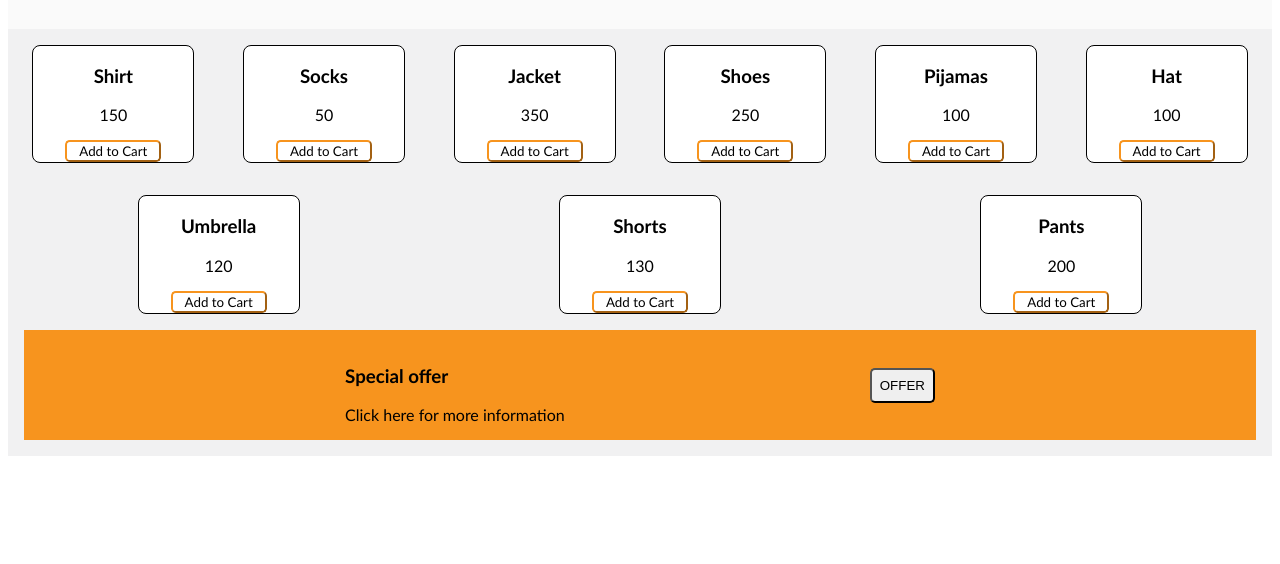
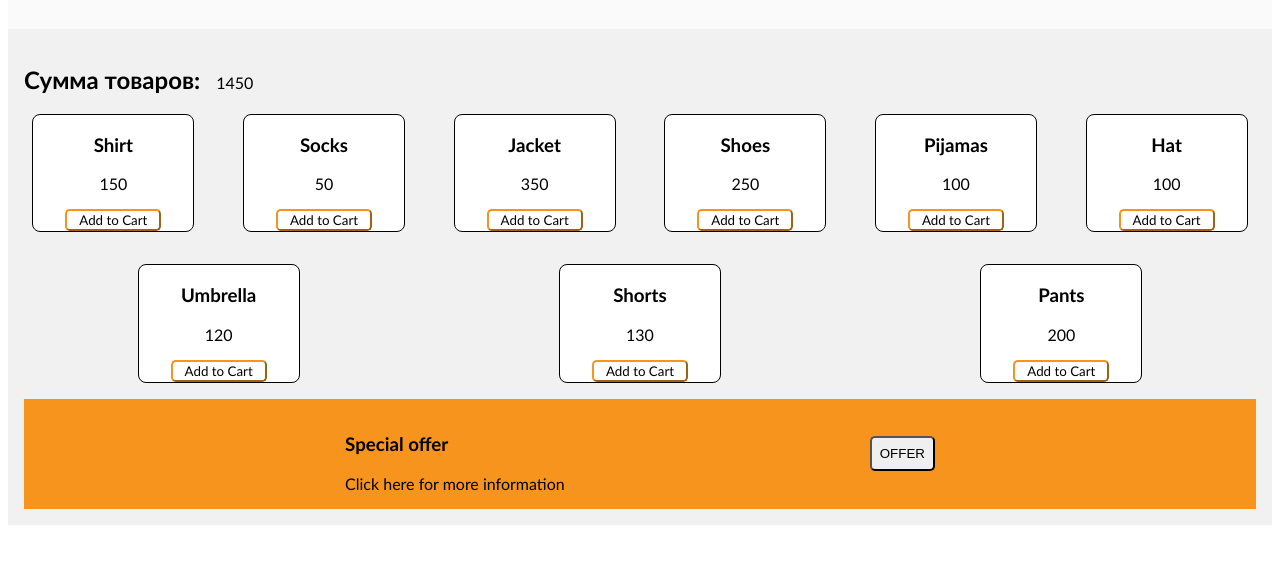
Before and after one commit to leokotman/pure-js, a plain HTML site: page index.html in a window 1280 px wide. Shown: the part 66-630 px from the top of the page. Drawn offline with Linux system fonts and the light colour scheme.

Commit message:
task2 done

```diff
--- a/oop-script.js
+++ b/oop-script.js
@@ -2,12 +2,13 @@ class GoodsItem {
     constructor(title, price) {
         this.title = title;
         this.price = price;
+        this.btn = `<button class="add_to_cart" type="button">Add to Cart</button>`;
     };
     render() {
         return `<div class="goods_item">
         <h3>${this.title}</h3>
         <p>${this.price}</p>
-        <button class="add_to_cart" type="button">Add to Cart</button>
+        ${this.btn}
         </div>`;
     };
 }
@@ -15,7 +16,23 @@ class GoodsItem {
 class GoodsList {
     constructor() {
         this.goods = [];
-    }
+    };
+    _showSum() {
+        let sumPlace = `<div class='sum'></div>`;
+        document
+            .querySelector(".main")
+            .insertAdjacentHTML("afterbegin", sumPlace);
+        let productsSum = 0;
+        this.goods.forEach((item) => {
+            productsSum += item.price;
+        });
+        document
+            .querySelector(".sum")
+            .insertAdjacentHTML(
+                "afterbegin",
+                `<h2 class="sumH2">Сумма товаров:</h2><span>${productsSum}</span>`
+            );
+    };
     fetchGoods() {
         this.goods = [{
                 title: "Shirt",
@@ -61,17 +78,18 @@ class GoodsList {
             let goodItem = new GoodsItem(good.title, good.price);
             listHtml += goodItem.render();
         });
-        document.querySelector(".goods-list").insertAdjacentHTML('afterbegin', listHtml);
+        document.querySelector(".goods-list").insertAdjacentHTML("afterbegin", listHtml);
+        this._showSum();
     };
 }
 
 class Cart {
     constructor() {
-        this.count = 0
+        this.count = 0;
     };
     _addCount() {
         let itemsCount = document.querySelector(".items_count");
-        return itemsCount.innerHTML = this.count;
+        return (itemsCount.innerHTML = this.count);
     };
     _addToCartBtnListener(btn) {
         btn.addEventListener("click", () => {
@@ -80,11 +98,13 @@ class Cart {
         });
     };
     renderCartQuantity() {
-        document.querySelectorAll(".add_to_cart").forEach(this._addToCartBtnListener.bind(this));
+        document
+            .querySelectorAll(".add_to_cart")
+            .forEach(this._addToCartBtnListener.bind(this));
         this._addCount();
     };
     //new methods
-    renderCartSum() {
+    _renderCartSum() {
         //{item price * quantity}
         //show sum
     };
@@ -98,15 +118,18 @@ class Cart {
 //элемент корзины (товар в корзине)
 class ItemInCart {
     constructor(title, price, quantity) {
-        this.title = title
-        this.price = price
-        this.quantity = quantity
+        this.title = title;
+        this.price = price;
+        this.quantity = quantity;
     };
     changeQuantity() {
         //btns + & –
     };
     removeFromCart() {
         //btn 'delete item'
+    };
+    showItem() {
+        //link to this product
     };
 }
 
--- a/style.scss
+++ b/style.scss
@@ -1,23 +1,18 @@
 body {
     font-family: 'Trebuchet MS', 'Lucida Sans Unicode', 'Lucida Grande', sans-serif;
-
-    .header{
+    .header {
         display: flex;
         justify-content: space-between;
         background: #FAFAFA;
         padding: 2rem 4.5rem;
         margin: 0;
-
-
         .header_menu a {
             color: black;
         }
-
         .cart-button {
             background-color: #fff;
             border: 1px solid #F7941E;
             border-radius: 5px;
-
             svg {
                 width: 1rem;
                 height: 1rem;
@@ -25,25 +20,27 @@ body {
             }
         }
     }
-
-    .main{
+    .main {
         background-color: #F1F1F2;
         padding: 1rem;
-
+        .sum {
+            .sumH2 {
+                display: inline-block;
+                margin-right: 1rem;
+            }
+        }
         .goods-list {
             display: flex;
             justify-content: space-around;
             flex-wrap: wrap;
             gap: 2rem;
             margin-bottom: 1rem;
-
             .goods_item {
                 background-color: #fff;
                 border: 1px solid #000;
                 border-radius: .5rem;
                 text-align: center;
                 min-width: 10rem;
-
                 .add_to_cart {
                     width: 60%;
                     border-radius: .3rem;
@@ -53,14 +50,12 @@ body {
                 }
             }
         }
-
         .promo {
             background: #F7941E;
             display: flex;
             justify-content: space-evenly;
             align-items: center;
             padding: 1rem;
-
             .promo_btn {
                 border-radius: 5px;
                 text-transform: uppercase;
```
Also changed, not shown: style.css, 1 other file.
